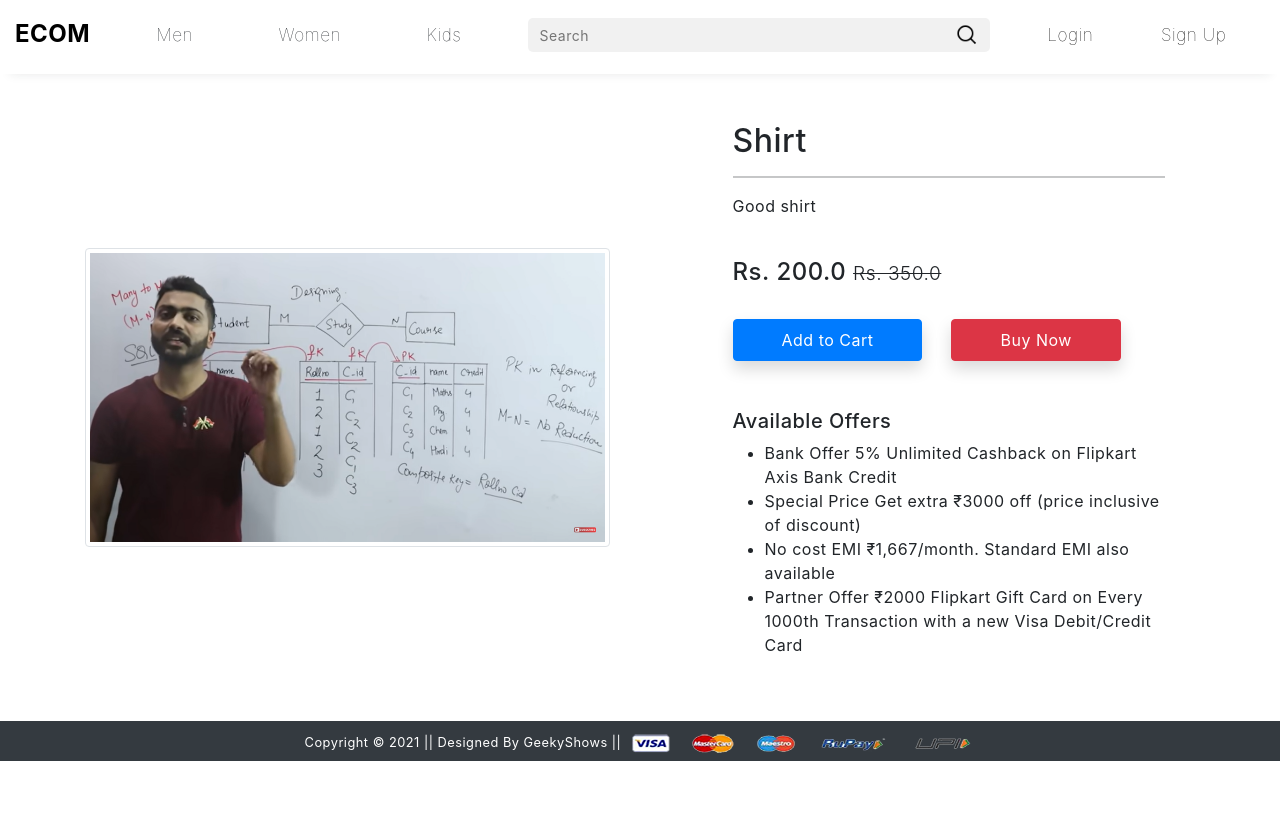
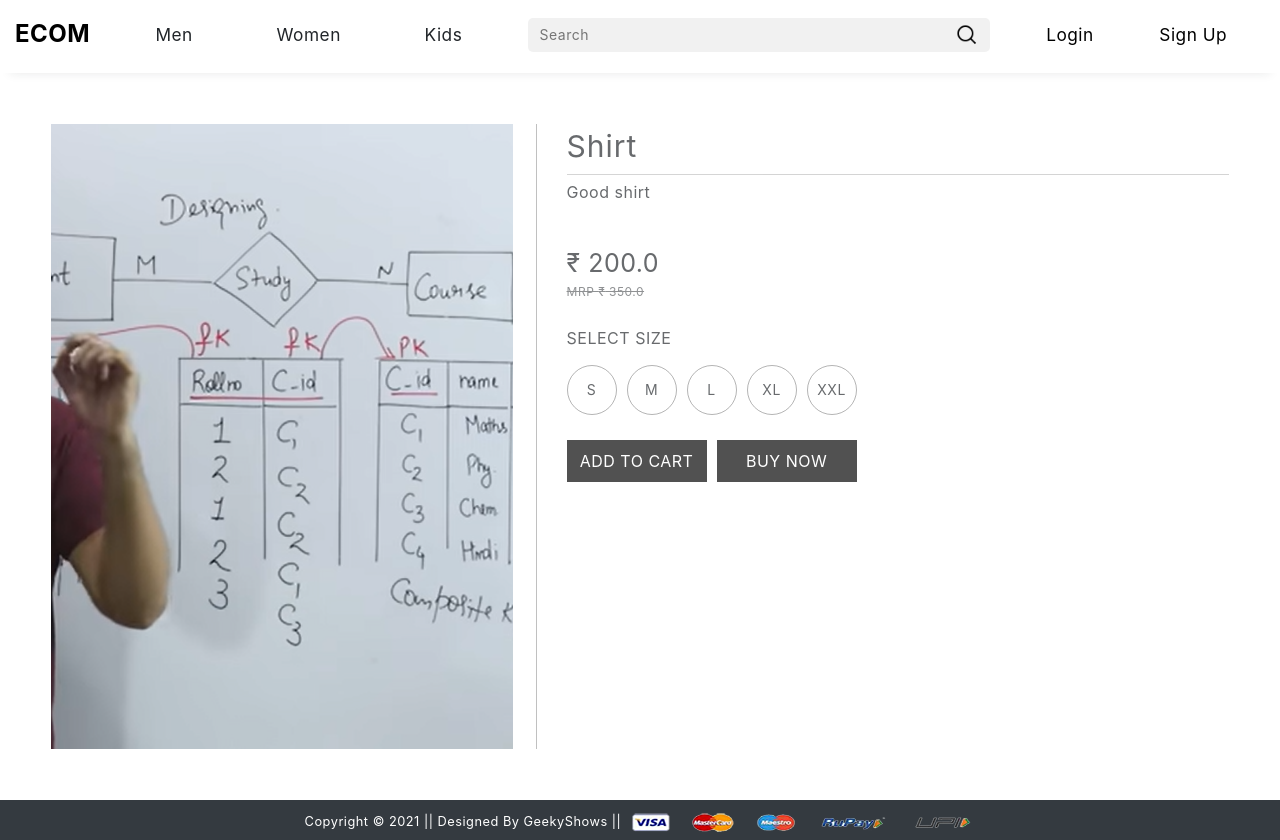
Before and after one commit to Sayantan-Bera/E-commerce-website, a Django app: page /product-detail/1 in a window 1280 px wide. Before the commit the page ends 761 px from the top, so only its background shows below. Run offline with Django 4.2, Linux system fonts and the light colour scheme; data comes from the database, SQL or seed files in the repository; some libraries are stand-ins or nearby versions.

Commit message:
single product page style applied

```diff
--- a/app/static/app/css/style.css
+++ b/app/static/app/css/style.css
@@ -1,6 +1,7 @@
 * {
   user-select: none;
   letter-spacing: 0.5px;
+  font-weight: 400;
 }
 .header {
   display: flex;
@@ -33,7 +34,6 @@
   align-items: center;
   padding: 2px 0px 5px 0px;
   font-size: 1.35vw;
-  font-weight: bold;
   padding-right: 10px;
 }
 
@@ -185,7 +185,7 @@ div > a:hover {
   height: 100%;
   transition: 0.3s ease-in-out;
 }
-.disable{
+.disable {
   pointer-events: none;
   cursor: default;
 }
@@ -208,7 +208,6 @@ div > a:hover {
 }
 .slider-head {
   font-size: x-large;
-  font-weight: 500;
   margin-bottom: 15px;
 }
 .each-slide-item {
@@ -225,10 +224,10 @@ div > a:hover {
   border-top-right-radius: 8px;
   height: 80%;
 }
-.slide-item-img > img{
+.slide-item-img > img {
   border-top-left-radius: 8px;
   border-top-right-radius: 8px;
-  object-fit:cover;
+  object-fit: cover;
   height: 100%;
   width: 100%;
 }
@@ -240,16 +239,14 @@ div > a:hover {
   padding: 0px 8px 8px 8px;
 }
 .slide-item-price {
-  font-weight: 400;
   font-size: 4vw;
-  background-color: rgba(0, 0, 0, 0.584);
+  background-color: rgba(0, 0, 0, 0.548);
   width: max-content;
   color: white;
   padding: 0.05vw 1.3vw 0.1vw 1.3vw;
   border-radius: 10%;
 }
 .slide-item-title {
-  font-weight: 400;
   font-size: 5vw;
   color: black;
   width: 100%;
@@ -258,29 +255,29 @@ div > a:hover {
   text-overflow: ellipsis;
 }
 
-.all-products-main{
+.all-products-main {
   display: flex;
   flex-direction: column;
   gap: 1vw;
   padding: 1%;
 }
-.all-products-header{
+.all-products-header {
+  font-weight: 300;
   font-size: 6vw;
-  font-weight: 100;
   display: flex;
   align-items: center;
   height: 100%;
   padding: 1%;
   opacity: 0.4;
 }
-.all-products-body{
+.all-products-body {
   display: flex;
   flex-direction: column;
   height: 100%;
   width: 100%;
   align-items: center;
 }
-.all-filters{
+.all-filters {
   display: flex;
   flex-direction: column;
   width: 100%;
@@ -288,16 +285,16 @@ div > a:hover {
   border-top: 0.5px solid rgba(0, 0, 0, 0.144);
   border-bottom: 0.5px solid rgba(0, 0, 0, 0.144);
 }
-.all-filters > a{
+.all-filters > a {
   padding: 3%;
   transition: 0.2s ease-in-out;
   opacity: 0.4;
 }
-.all-filters > a:hover{
+.all-filters > a:hover {
   opacity: 1;
 }
 
-.all-items{
+.all-items {
   width: 80%;
   height: 100%;
   display: flex;
@@ -305,25 +302,192 @@ div > a:hover {
   align-items: center;
   justify-content: center;
 }
-.all-items > .each-slide-item{
+.all-items > .each-slide-item {
   margin: 10% auto;
   transition: 0.3s ease-in-out;
   box-shadow: rgba(100, 100, 111, 0.2) 0px 7px 29px 0px;
 }
-.all-items > .each-slide-item:hover{
+.all-items > .each-slide-item:hover {
   box-shadow: rgba(0, 0, 0, 0.226) 0px 5px 15px;
 }
-.slide-item-price-outer{
+.slide-item-price-outer {
   width: 100%;
   display: flex;
   flex-direction: row;
   gap: 2%;
 }
-.slide-item-price-outer > small{
+.slide-item-price-outer > small {
   text-decoration: line-through;
 }
-.mrp{
+
+.mrp,
+.light {
+  opacity: 0.68;
+}
+.lighter {
   opacity: 0.5;
+}
+
+.product-details-page-main {
+  display: flex;
+  flex-direction: column;
+  width: 100%;
+  height: 100%;
+  padding: 4%;
+  align-items: center;
+}
+.product-image-div{
+  overflow: hidden;
+  display: flex;
+  justify-content: center;
+  width: 50%;
+}
+.product-image {
+  width: 100%;
+  object-fit: cover;
+  transition: 0.3s ease-in-out;
+  box-shadow: rgba(99, 99, 99, 0.2) 0px 2px 8px 0px;
+}
+.product-image:hover {
+  transform: scale(1.05);
+}
+.product-details {
+  display: flex;
+  flex-direction: column;
+  gap: 20px;
+  border-top: 0.5px solid rgba(0, 0, 0, 0.247);
+  margin-top: 2.5%;
+  padding-top: 10px;
+  width: 100%;
+}
+.product-header {
+  font-size: 25px;
+  letter-spacing: 1px;
+}
+.discount-price{
+  font-size: 25px;
+}
+.mrp-price{
+  font-size: 12px;
+}
+.size-main {
+  display: flex;
+  flex-direction: column;
+  gap: 15px;
+}
+.size-header {
+  font-size: 16px;
+  letter-spacing: 0.5px;
+}
+.size-list {
+  display: flex;
+  flex-direction: row;
+  gap: 10px;
+  align-items: center;
+}
+.each-size {
+  height: 50px;
+  width: 50px;
+  border-radius: 50%;
+  border: 1px solid rgba(0, 0, 0, 0.438);
+  font-size: 14px;
+  display: flex;
+  justify-content: center;
+  align-items: center;
+  cursor: pointer;
+  transition: 0.2s ease-in-out;
+}
+.each-size:hover{
+  border: 1px solid black;
+}
+.each-size-active{
+  background-color: black;
+  color: white;
+}
+
+.product-buttons-div {
+  display: flex;
+  flex-direction: row;
+  gap: 10px;
+  flex-wrap: wrap;
+}
+.custom-btn {
+  width: 200px;
+  height: 42px;
+  padding: 10px 25px;
+  background: transparent;
+  cursor: pointer;
+  transition: all 0.3s ease;
+  position: relative;
+}
+.btn-6 {
+  background: #000000;
+  color: #fff;
+  line-height: 42px;
+  padding: 0;
+  border: none;
+}
+.btn-6 span {
+  position: relative;
+  display: block;
+  width: 100%;
+  height: 100%;
+}
+.btn-6:before,
+.btn-6:after {
+  position: absolute;
+  content: "";
+  height: 0%;
+  width: 2px;
+  background: #000;
+}
+.btn-6:before {
+  right: 0;
+  top: 0;
+  transition: all 500ms ease;
+}
+.btn-6:after {
+  left: 0;
+  bottom: 0;
+  transition: all 500ms ease;
+}
+.btn-6:hover {
+  color: #000;
+  background: transparent;
+}
+.btn-6:hover:before {
+  transition: all 500ms ease;
+  height: 100%;
+}
+.btn-6:hover:after {
+  transition: all 500ms ease;
+  height: 100%;
+}
+.btn-6 span:before,
+.btn-6 span:after {
+  position: absolute;
+  content: "";
+  background: #000;
+}
+.btn-6 span:before {
+  left: 0;
+  top: 0;
+  width: 0%;
+  height: 2px;
+  transition: all 500ms ease;
+}
+.btn-6 span:after {
+  right: 0;
+  bottom: 0;
+  width: 0%;
+  height: 2px;
+  transition: all 500ms ease;
+}
+.btn-6 span:hover:before {
+  width: 100%;
+}
+.btn-6 span:hover:after {
+  width: 100%;
 }
 
 @media (min-width: 1260px) {
@@ -359,11 +523,11 @@ div > a:hover {
     display: flex;
     justify-content: space-around;
   }
-  .nav-left-buttons{
+  .nav-left-buttons {
     width: 80%;
     padding: 0px 2%;
   }
-  .nav-right-buttons{
+  .nav-right-buttons {
     padding-left: 2%;
     width: 50%;
   }
@@ -375,14 +539,13 @@ div > a:hover {
   .dropdown-head {
     padding: 0px;
     text-align: center;
-    font-weight: 100;
     padding-top: 8px;
-    padding-bottom: 8px;
+    padding-bottom: 7px;
     transition: 0.2s;
   }
 
   .dropdown-head::after,
-  .drop-item::after{
+  .drop-item::after {
     content: "";
     display: block;
     width: 0;
@@ -392,12 +555,12 @@ div > a:hover {
     pointer-events: none;
   }
   .dropdown-head::after:active,
-  .drop-item::after:active{
+  .drop-item::after:active {
     pointer-events: none;
   }
 
   .dropdown-head:hover::after,
-  .drop-item:hover::after{
+  .drop-item:hover::after {
     width: 100%;
   }
   .dropdown:active {
@@ -412,7 +575,7 @@ div > a:hover {
   .drop-menu {
     position: absolute;
     width: 8.2rem;
-    margin-top: -2px;
+    margin-top: -3px;
     margin-left: 0px;
     background-color: white;
     padding: 5px;
@@ -432,7 +595,6 @@ div > a:hover {
   }
   .drop-item {
     font-size: 14px;
-    font-weight: 100;
     padding: 10px 5px;
   }
   .ptr-all:active {
@@ -443,10 +605,13 @@ div > a:hover {
   .signup {
     cursor: context-menu;
   }
-  .header:active, .header-second:active, .nav-left-buttons:active, .nav-right-buttons:active{
+  .header:active,
+  .header-second:active,
+  .nav-left-buttons:active,
+  .nav-right-buttons:active {
     pointer-events: none;
   }
-  .website-name:active{
+  .website-name:active {
     pointer-events: all;
   }
 }
@@ -459,71 +624,126 @@ div > a:hover {
   .slide-item-title {
     font-size: 2.5vw;
   }
-  .all-products-header{
+  .all-products-header {
     font-size: 5vw;
   }
-  .all-items  > .each-slide-item > .slide-item-details > .slide-item-price-outer > .slide-item-price{
+  .all-items
+    > .each-slide-item
+    > .slide-item-details
+    > .slide-item-price-outer
+    > .slide-item-price {
     font-size: 4vw;
     padding: 0.05vw 1.3vw 0.1vw 1.3vw;
   }
-  .all-items  > .each-slide-item > .slide-item-details > .slide-item-title{
+  .all-items > .each-slide-item > .slide-item-details > .slide-item-title {
     font-size: 5vw;
   }
 }
 
 @media (min-width: 600px) {
-  .all-items  > .each-slide-item > .slide-item-details > .slide-item-price-outer > .slide-item-price,
+  .all-items
+    > .each-slide-item
+    > .slide-item-details
+    > .slide-item-price-outer
+    > .slide-item-price,
   .slide-item-price {
     font-size: 1.6vw;
     padding: 0.05vw 0.8vw 0.1vw 0.8vw;
   }
-  .all-items  > .each-slide-item > .slide-item-details > .slide-item-title,
+  .all-items > .each-slide-item > .slide-item-details > .slide-item-title,
   .slide-item-title {
     font-size: 1.8vw;
   }
-  .all-products-header{
+  .all-products-header {
     font-size: 4vw;
   }
-  .all-products-body{
+  .all-products-body {
     flex-direction: row;
-    align-items:flex-start;
+    align-items: flex-start;
   }
-  .all-filters{
+  .all-filters {
     width: 20%;
     border-bottom: 0px;
   }
-  .all-filters > a{
+  .all-filters > a {
     padding: 5%;
   }
-  .all-items{
+  .all-items {
     border-top: 0.5px solid rgba(0, 0, 0, 0.144);
     border-left: 0.5px solid rgba(0, 0, 0, 0.144);
   }
-  .all-items > .each-slide-item{
+  .all-items > .each-slide-item {
     width: 40%;
     margin: 5% 5%;
   }
 }
 
 @media (min-width: 800px) {
-.custom-slider-row {margin-bottom: 5vh;}
+  .custom-slider-row {
+    margin-bottom: 5vh;
+  }
+
+  .product-details-page-main {
+    flex-direction: row;
+    gap: 2%;
+    align-items: normal;
+  }
+  .product-image{
+    width: 100%;
+    box-shadow: none;
+  }
+  .product-details {
+    border-left: 0.5px solid rgba(0, 0, 0, 0.247);
+    border-top: 0px;
+    padding-left: 2.5%;
+    padding-top: 0px;
+    margin-top: 0%;
+    width: 60%;
+    gap: 4%;
+  }
+  .product-header {
+    font-size: 30px;
+    border-bottom: 1.5px solid rgba(0, 0, 0, 0.247);
+    padding-bottom: 5px;
+    margin-bottom: 5px;
+  }
+  .custom-btn {
+    width: 140px;
+    margin: 0px;
+  }
 }
 
 @media (min-width: 1000px) {
-  .all-items  > .each-slide-item > .slide-item-details > .slide-item-price-outer > .slide-item-price,
+  .all-items
+    > .each-slide-item
+    > .slide-item-details
+    > .slide-item-price-outer
+    > .slide-item-price,
   .slide-item-price {
     font-size: 1.2vw;
     padding: 0.05vw 0.5vw 0.1vw 0.5vw;
   }
-  .all-items  > .each-slide-item > .slide-item-details > .slide-item-title,
+  .all-items > .each-slide-item > .slide-item-details > .slide-item-title,
   .slide-item-title {
     font-size: 1.5vw;
   }
-  .all-products-header{
+  .all-products-header {
     font-size: 3vw;
   }
-  .all-items > .each-slide-item{
+  .all-items > .each-slide-item {
     width: 26.33%;
     margin: 3% 3%;
   }
 }
+
+@media (min-width: 1200px) {
+  .product-image-div{
+    width: 40%;
+  }
+}
+
+@media (min-width: 1500px) {
+  .product-image-div{
+    width: 50%;
+  }
+}
--- a/app/static/app/js/myscript.js
+++ b/app/static/app/js/myscript.js
@@ -40,6 +40,7 @@ const header = document.querySelector(".header");
 const search_button = document.querySelector(".search-button");
 const content_body = document.querySelector(".content-body");
 const content_pseudo = document.createElement("style");
+const product_sizes = document.querySelectorAll(".each-size");
 const disable_bg = `.content-body::before{
     position: absolute;
     z-index: 35;
@@ -92,7 +93,7 @@ onload = onresize = ()=>{
     toggle_menu.style.marginTop = height_of_header+"px";
     toggle_menu.style.height = leftover_height+"px";
 
-    if(window.innerWidth >= 1260)
+    if(window.innerWidth >=1260)
     {
         // background enabled
         content_pseudo.innerHTML = enable_bg;
@@ -133,7 +134,7 @@ dropdown_head.forEach((item)=>{
     });
 
     dropdown.addEventListener("mouseover",()=>{
-        if(window.innerWidth < 1260 || item.classList.contains("no-dropdown")) return;
+        if(window.innerWidth <1260 || item.classList.contains("no-dropdown")) return;
         dropdown.classList.add("show-drop-menu");
 
         // disable content pseudo
@@ -148,3 +149,12 @@ dropdown_head.forEach((item)=>{
         content_pseudo.innerHTML = enable_bg;
     });
 })
+
+product_sizes.forEach((item)=>{
+    item.addEventListener("click",()=>{
+        product_sizes.forEach((each_size)=>{
+            each_size.classList.remove("each-size-active");
+        });
+        item.classList.add("each-size-active");
+    });
+});
--- a/app/templates/app/productdetail.html
+++ b/app/templates/app/productdetail.html
@@ -1,27 +1,55 @@
-{% extends 'app/base.html' %}
-{% load static %}
-{% block title %}Product Detail{% endblock title %}
-{% block main-content %}
-<div class="container my-5">
- <div class="row">
-  <div class="col-sm-6 text-center align-self-center">
-   <img src="{{product.product_image.url}}" alt="" class="img-fluid img-thumbnail">
+{% extends 'app/base.html' %} {% load static %} {% block title %}Product
+Detail{% endblock title %} {% block main-content %}
+<div class="product-details-page-main">
+  <!-- product image -->
+  <div class="product-image-div">
+    <img
+      src="{{product.product_image.url}}"
+      alt="Not Found"
+      class="product-image"
+    />
   </div>
-  <div class="col-sm-5 offset-sm-1">
-   <h2>{{product.title}}</h2>
-   <hr>
-   <p>{{product.description}}</p> <br>
-   <h4>Rs. {{product.discounted_price}} <small class="fw-light text-decoration-line-through">Rs. {{product.selling_price}}</small></h4> <br>
-   <a href="{% url 'add-to-cart' %}" class="btn btn-primary shadow px-5 py-2">Add to Cart</a>
-   <a href="{% url 'buy-now' %}" class="btn btn-danger shadow px-5 py-2 ms-4">Buy Now</a>
-   <h5 class="mt-5">Available Offers</h5>
-   <ul>
-    <li>Bank Offer 5% Unlimited Cashback on Flipkart Axis Bank Credit</li>
-    <li>Special Price Get extra ₹3000 off (price inclusive of discount)</li>
-    <li>No cost EMI ₹1,667/month. Standard EMI also available</li>
-    <li>Partner Offer ₹2000 Flipkart Gift Card on Every 1000th Transaction with a new Visa Debit/Credit Card</li>
-   </ul>
+
+  <!-- product details -->
+  <div class="product-details">
+    <!-- product title/description -->
+    <div class="product-title-desc">
+      <div class="product-header light">{{product.title}}</div>
+      <p class="light">{{product.description}}</p>
+    </div>
+
+    <!-- price section -->
+    <div class="price-main">
+      <div class="discount-price light"><span>&#8377;</span> {{product.discounted_price}}
+      </div>
+      <div class="text-decoration-line-through lighter mrp-price">
+        <span>MRP </span>
+        <span>&#8377;</span>
+        {{product.selling_price}}
+      </div>
+    </div>
+
+    <!-- size section -->
+    <div class="size-main">
+      <div class="size-header light">SELECT SIZE</div>
+      <div class="size-list">
+        <div class="each-size light">S</div>
+        <div class="each-size light">M</div>
+        <div class="each-size light">L</div>
+        <div class="each-size light">XL</div>
+        <div class="each-size light">XXL</div>
+      </div>
+    </div>
+
+    <!-- cart/buy section -->
+    <div class="product-buttons-div">
+      <a href="{% url 'add-to-cart' %}">
+        <button class="custom-btn btn-6 light"><span>ADD TO CART</span></button>
+      </a>
+      <a href="{% url 'buy-now' %}">
+        <button class="custom-btn btn-6 light"><span>BUY NOW</span></button>
+      </a>
+    </div>
   </div>
- </div>
 </div>
 {% endblock main-content %}
```
Also changed, not shown: app/templates/app/home.html (+9 -9 lines).
